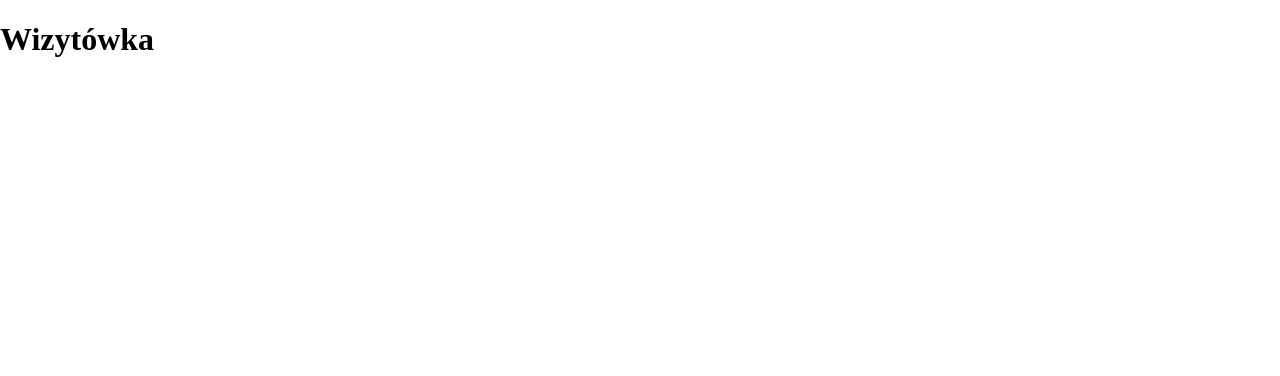
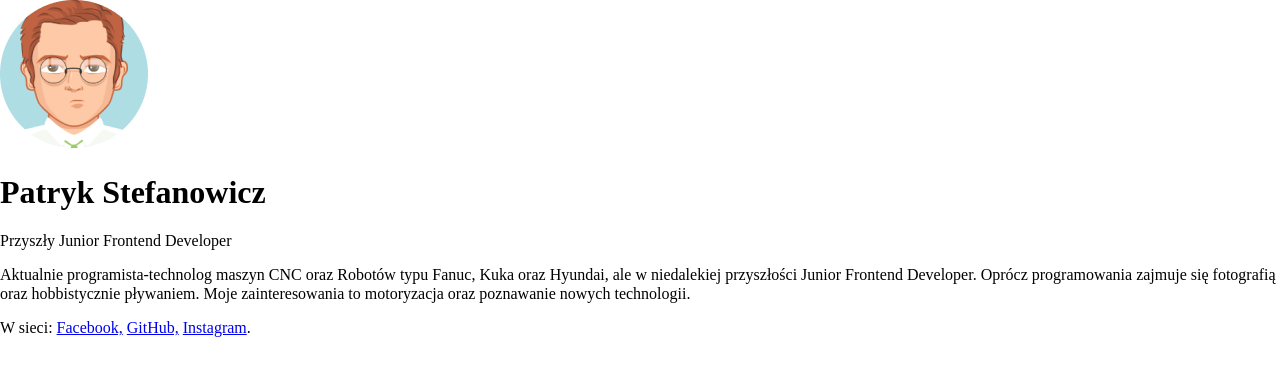
Before and after one commit to patrykstefanowicz/business-card, a plain HTML site: page index.html in a window 1280 px wide. Drawn offline with Linux system fonts and the light colour scheme.

Commit message:
bem complete

```diff
--- a/index.html
+++ b/index.html
@@ -8,6 +8,27 @@
     <link href="style.css" rel="stylesheet" type="text/css" />
   </head>
   <body>
-      <h1>Wizytówka</h1>
+    <main>
+      <article class="person">
+        <img class="person__picture" src="avatar.png" alt="Zdjęcie Patryka S" />
+        <header class="person__info">
+          <h1 class="person__name">Patryk Stefanowicz</h1>
+          <p class="person__position">Przyszły Junior Frontend Developer</p>
+        </header>
+        <p class="person__paragraph">
+          Aktualnie programista-technolog maszyn CNC oraz Robotów typu Fanuc,
+          Kuka oraz Hyundai, ale w niedalekiej przyszłości Junior Frontend
+          Developer. Oprócz programowania zajmuje się fotografią oraz
+          hobbistycznie pływaniem. Moje zainteresowania to motoryzacja oraz
+          poznawanie nowych technologii.
+        </p>
+        <p class="person__paragraph">
+          W sieci:
+          <a class="person__link" href="https://www.facebook.com/patryk.stefanowicz">Facebook,</a>
+          <a class="person__link" href="https://github.com/patrykstefanowicz">GitHub,</a>
+          <a class="person__link" href="https://www.instagram.com/steefan_p/">Instagram</a>.
+        </p>
+      </article>
+    </main>
   </body>
 </html>
```
Also changed, not shown: avatar.png (added).
